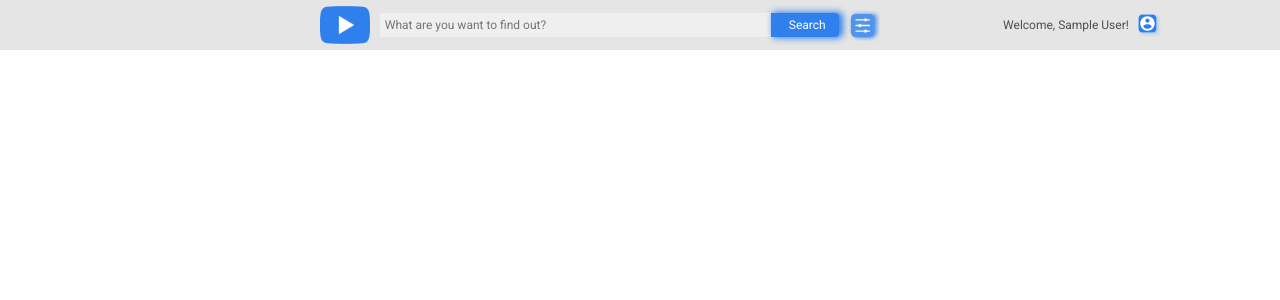
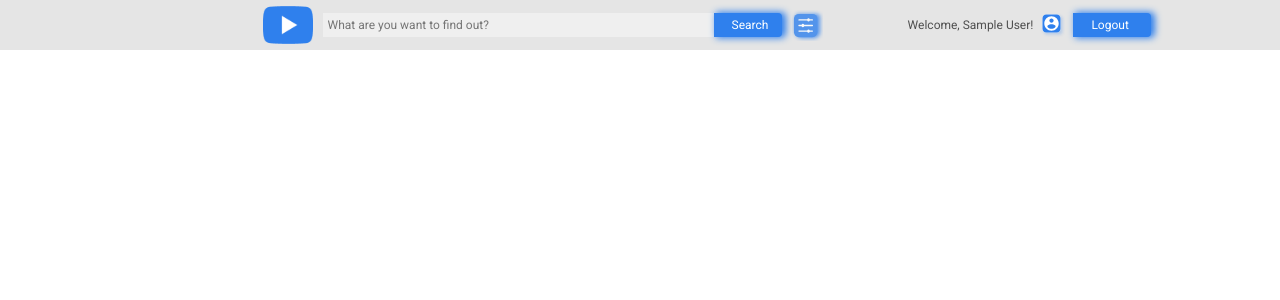
Before and after one commit to Ilya758/Angular-2022Q1, an Angular app in the folder youtube-client-app/: page /404 in a window 1280 px wide. Shown: the top 300 px of the page. Built offline with nearby package versions, Linux system fonts and the light colour scheme; sample sign-in values are in the browser's storage.

Commit message:
feat: implemented logout-method in LoginService

```diff
--- a/youtube-client-app/src/app/auth/services/login.service.ts
+++ b/youtube-client-app/src/app/auth/services/login.service.ts
@@ -58,11 +58,14 @@ export class LoginService {
 
     this.loggedUserInfo = user;
 
-    console.log(this.loggedUserInfo);
-
     this.commitLoginInfo('user', user);
     this.router.navigate([this.redirectUrl]);
   };
 
-  logout = () => {};
+  logout = (): void => {
+    window.localStorage.clear();
+    this.isLoggedIn = false;
+    this.loggedUserInfo = null;
+    this.router.navigate(['/login']);
+  };
 }
--- a/youtube-client-app/src/app/core/components/header/header.component.html
+++ b/youtube-client-app/src/app/core/components/header/header.component.html
@@ -34,14 +34,18 @@
       </div>
 
       <div class="header__info-container">
-        <h2 class="text header__info-text">
-          {{
-            loginService.loggedUserInfo
-              ? (loginService.loggedUserInfo!.name | greeting)
-              : "Your name"
-          }}
+        <h2 *ngIf="loginService.loggedUserInfo" class="text header__info-text">
+          {{ loginService.loggedUserInfo!.name | greeting }}
         </h2>
         <span class="icon icon-user"></span>
+        <button
+          *ngIf="loginService.isLoggedIn"
+          mat-button
+          (click)="loginService.logout()"
+          class="button header__search-button text"
+        >
+          Logout
+        </button>
       </div>
     </div>
   </div>
```
